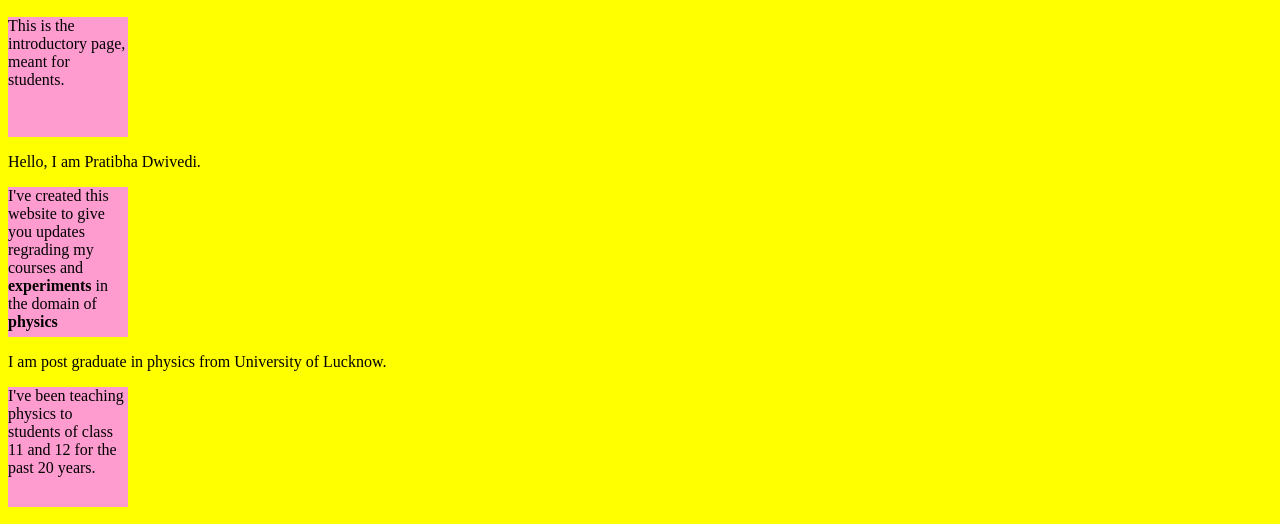
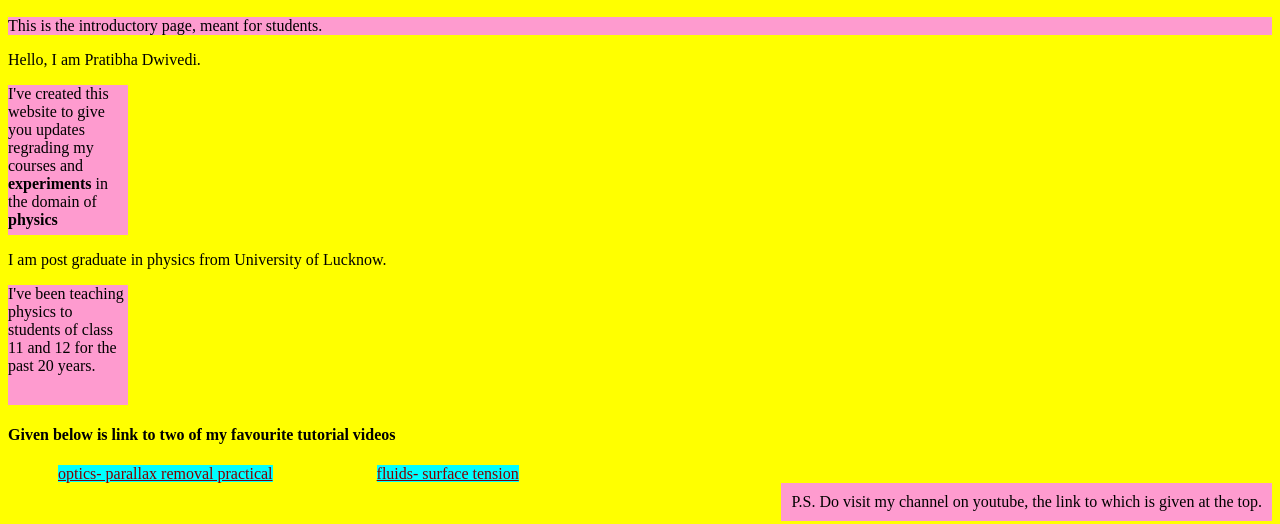
Before and after one commit to dwdaditi/dwdaditi.github.io, a plain HTML site: page index.html in a window 1280 px wide. Shown: the part 552-1076 px from the top of the page. Drawn offline with Linux system fonts and the light colour scheme.

Commit message:
Update index.html

```diff
--- a/index.html
+++ b/index.html
@@ -13,7 +13,7 @@
    	<section>
       	<img src="https://tse2.mm.bing.net/th?id=OIP.Wklwr9il6CWIs_cB8u8hhgHaC0&pid=Api&P=0&w=433&h=165" width="50%"  height="50%" atr= "pratibha dwivedi"  >
       </section>
-       <main><p style="background:#fe9bcf; width: 120px; height:120px;">This is the introductory page, meant for students.</p></main>
+       <main><p style="background:#fe9bcf; ">This is the introductory page, meant for students.</p></main>
 
        <p id="p1">  Hello, I am Pratibha Dwivedi. </p>
       <p id="p2" style="background:#fe9bcf; height:150px; width: 120px;"> I've created this website to give you updates regrading my courses and <b>experiments</b> in the domain of <b> physics</b> </p>
```
